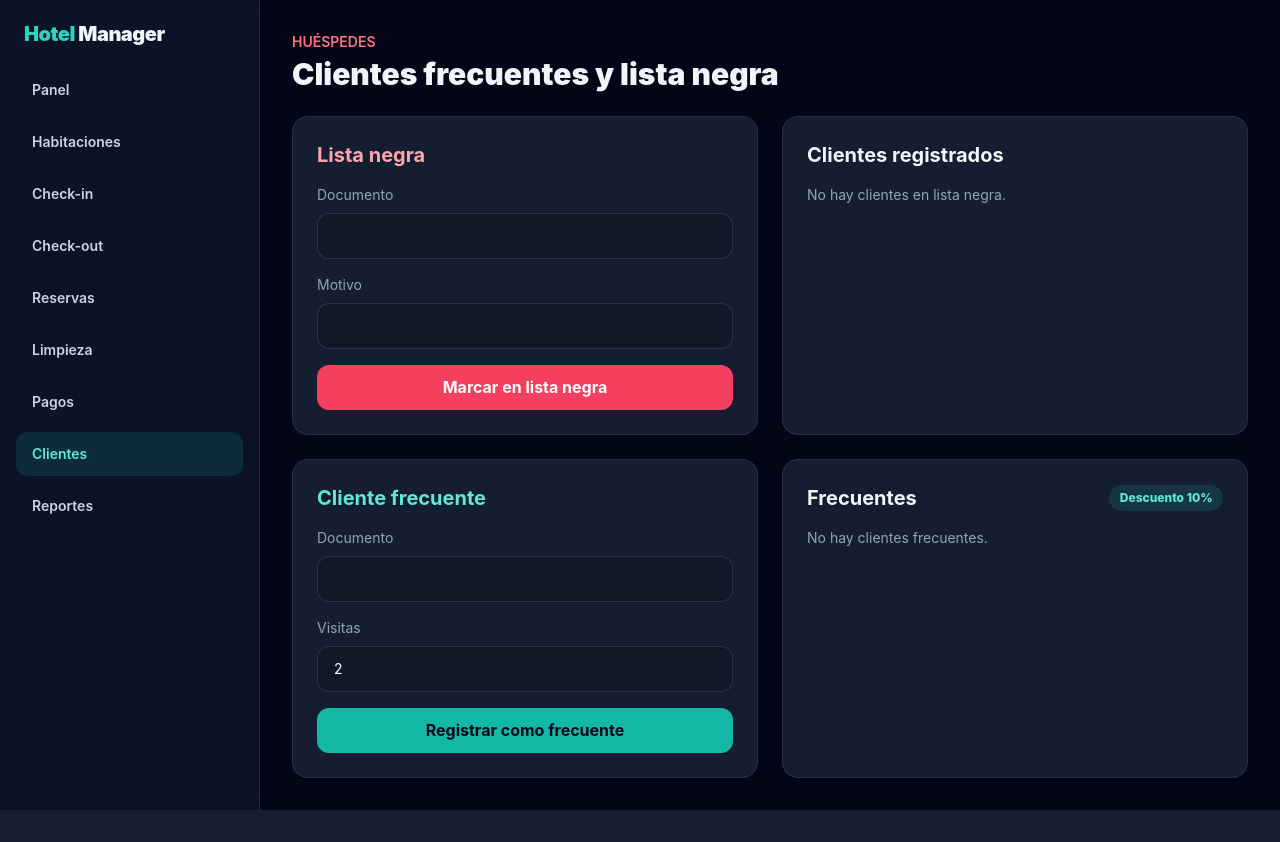
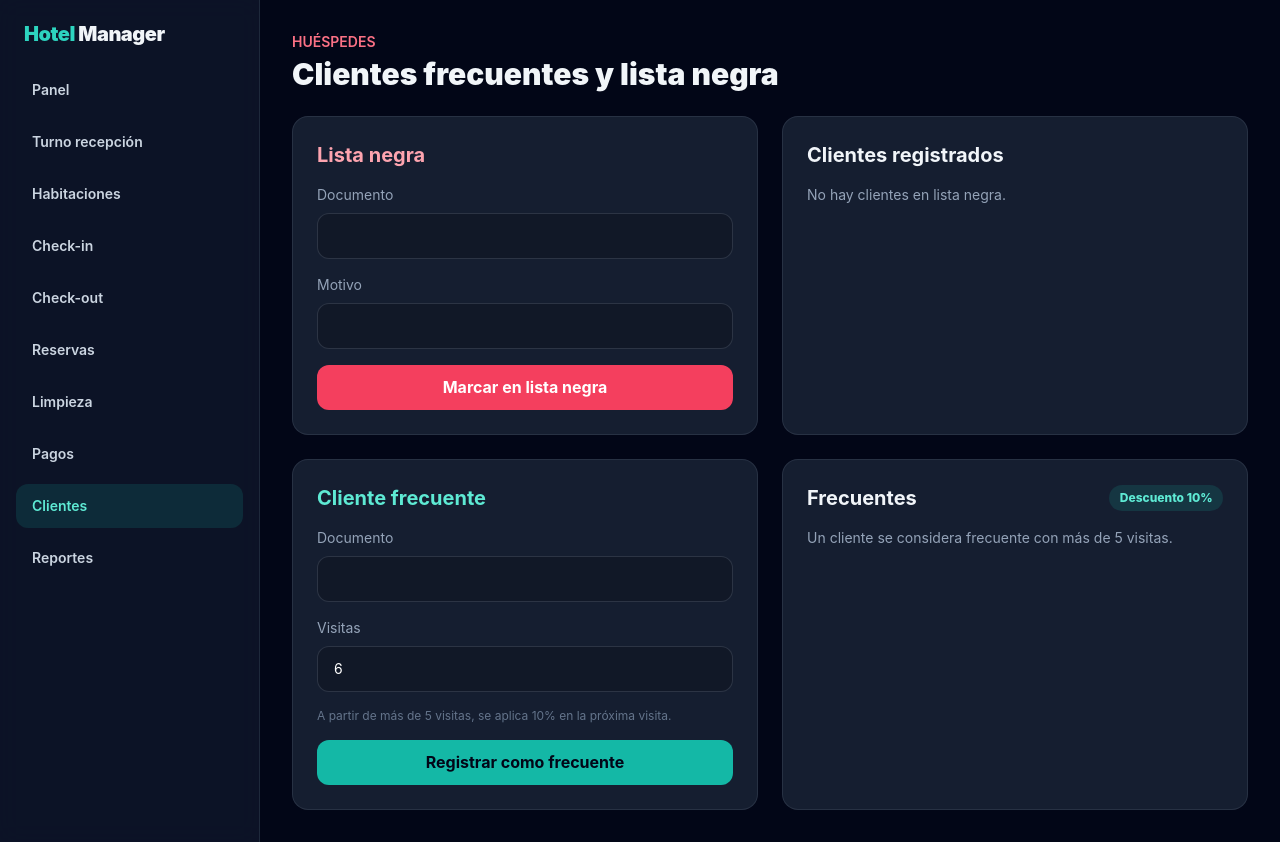
Before and after one commit to DiegoVillanueva32/Sistema-hotelero, a Flask app: page /clientes in a window 1280 px wide. Before the commit the page ends 810 px from the top, so only its background shows below. Run offline with Flask 3, Linux system fonts and the light colour scheme; some libraries are stand-ins or nearby versions.

Commit message:
Completar turnos registro clientes reportes y horarios
Co-authored-by: Copilot <223556219+Copilot@users.noreply.github.com>

```diff
--- a/app/routes/main.py
+++ b/app/routes/main.py
@@ -1,6 +1,7 @@
 import datetime
+import io
 
-from flask import Blueprint, flash, redirect, render_template, request, url_for
+from flask import Blueprint, Response, flash, redirect, render_template, request, url_for
 
 from app.persistence.persistencia import validar_password_admin
 from app.services.hotel_service import hotel_service
@@ -77,13 +78,16 @@ def accion_habitacion(id_habitacion):
 def checkin():
     gestor = hotel_service.gestor
     ahora = datetime.datetime.now()
-    requiere_autorizacion = ahora.hour < 10
+    requiere_autorizacion = ahora.hour < 8 or ahora.hour >= 10
 
     if request.method == "POST":
         autorizacion_administrativa = request.form.get("administrador") == "1"
 
         if requiere_autorizacion and not autorizacion_administrativa:
-            flash("Antes de las 10:00 debe marcar la autorización administrativa e ingresar la contraseña del administrador.", "error")
+            if ahora.hour < 8:
+                flash("Antes de las 08:00 debe marcar la autorización administrativa e ingresar la contraseña del administrador.", "error")
+            else:
+                flash("Desde las 10:00 debe marcar la autorización administrativa e ingresar la contraseña del administrador.", "error")
             return redirect(url_for("main.checkin"))
 
         autorizado = not requiere_autorizacion
@@ -209,9 +213,9 @@ def clientes():
             ejecutar_accion(gestor.quitar_lista_negra, documento)
         elif accion == "marcar_frecuente":
             try:
-                visitas = int(request.form.get("visitas", "2") or 2)
+                visitas = int(request.form.get("visitas", "6") or 6)
             except ValueError:
-                visitas = 2
+                visitas = 6
             ejecutar_accion(gestor.marcar_cliente_frecuente, documento, visitas)
         return redirect(url_for("main.clientes"))
 
@@ -249,6 +253,132 @@ def reportes():
         ingresos=ingresos,
         resumen=gestor.obtener_resumen_indicadores(),
         auditoria=list(reversed(gestor.obtener_auditoria()))[:100],
+        clientes=gestor.clientes_frecuentes,
+        reservas=gestor.obtener_historial_reservas(),
+        turnos=gestor.obtener_historial_turnos(),
         fecha_inicio=fecha_inicio,
         fecha_fin=fecha_fin,
     )
+
+
+@bp.route("/turno", methods=["GET", "POST"])
+def turno():
+    gestor = hotel_service.gestor
+    if request.method == "POST":
+        accion = request.form.get("accion")
+        if accion == "abrir":
+            ejecutar_accion(gestor.abrir_turno, request.form.get("recepcionista", ""))
+        elif accion == "cerrar":
+            ejecutar_accion(gestor.cerrar_turno)
+        return redirect(url_for("main.turno"))
+
+    return render_template(
+        "turno.html",
+        turno=gestor.turno_actual,
+        historial=gestor.obtener_historial_turnos(),
+        arqueo=gestor.generar_arqueo(),
+    )
+
+
+@bp.route("/reportes/exportar/<formato>")
+def exportar_reporte(formato):
+    gestor = hotel_service.gestor
+    auditoria = gestor.obtener_auditoria()
+    clientes = gestor.clientes_frecuentes
+
+    if formato == "excel":
+        try:
+            from openpyxl import Workbook
+            from openpyxl.styles import Font, PatternFill
+        except ImportError:
+            flash("Excel requiere instalar openpyxl.", "error")
+            return redirect(url_for("main.reportes"))
+
+        libro = Workbook()
+        hoja = libro.active
+        hoja.title = "Registro general"
+        hoja.append(["Fecha", "Usuario / recepcionista", "Acción", "Habitación", "Detalle"])
+        for fila in auditoria:
+            hoja.append([fila["fecha"], fila["usuario"], fila["accion"], fila["id_habitacion"] or "—", fila["detalle"]])
+        for celda in hoja[1]:
+            celda.font = Font(bold=True, color="FFFFFF")
+            celda.fill = PatternFill("solid", fgColor="0F766E")
+        hoja.freeze_panes = "A2"
+
+        hoja_clientes = libro.create_sheet("Clientes y visitas")
+        hoja_clientes.append(["Documento", "Visitas", "Tipo", "Descuento próxima visita"])
+        for documento, visitas in sorted(clientes.items(), key=lambda item: item[0]):
+            frecuente = visitas > 5
+            hoja_clientes.append([documento, visitas, "Frecuente" if frecuente else "Regular", "10%" if frecuente else "0%"])
+        for celda in hoja_clientes[1]:
+            celda.font = Font(bold=True, color="FFFFFF")
+            celda.fill = PatternFill("solid", fgColor="0F766E")
+
+        hoja_pagos = libro.create_sheet("Pagos")
+        hoja_pagos.append(["Habitación", "Huésped", "Documento", "Base", "Descuento", "Total", "Método", "Fecha"])
+        for pago in gestor.obtener_pagos():
+            hoja_pagos.append([pago["id_habitacion"], pago["huesped"], pago["doc"], pago["monto_base"], pago["descuento"], pago["monto"], pago["metodo"], pago["fecha"]])
+        for hoja_temp in (hoja, hoja_clientes, hoja_pagos):
+            for columna in hoja_temp.columns:
+                hoja_temp.column_dimensions[columna[0].column_letter].width = 24
+
+        salida = io.BytesIO()
+        libro.save(salida)
+        salida.seek(0)
+        return Response(
+            salida.getvalue(),
+            mimetype="application/vnd.openxmlformats-officedocument.spreadsheetml.sheet",
+            headers={"Content-Disposition": "attachment; filename=registro_hotel.xlsx"},
+        )
+
+    if formato == "pdf":
+        try:
+            from reportlab.lib import colors
+            from reportlab.lib.pagesizes import landscape, letter
+            from reportlab.lib.styles import getSampleStyleSheet
+            from reportlab.platypus import Paragraph, SimpleDocTemplate, Spacer, Table, TableStyle
+        except ImportError:
+            flash("PDF requiere instalar reportlab.", "error")
+            return redirect(url_for("main.reportes"))
+
+        salida = io.BytesIO()
+        documento = SimpleDocTemplate(salida, pagesize=landscape(letter))
+        estilos = getSampleStyleSheet()
+        contenido = [Paragraph("Registro general del hotel", estilos["Title"]), Spacer(1, 12)]
+        filas = [["Fecha", "Recepcionista", "Acción", "Habitación", "Detalle"]]
+        for fila in auditoria[-100:]:
+            filas.append([fila["fecha"], fila["usuario"], fila["accion"], fila["id_habitacion"] or "—", fila["detalle"][:120]])
+        tabla = Table(filas, repeatRows=1)
+        tabla.setStyle(TableStyle([
+            ("BACKGROUND", (0, 0), (-1, 0), colors.HexColor("#0f766e")),
+            ("TEXTCOLOR", (0, 0), (-1, 0), colors.white),
+            ("GRID", (0, 0), (-1, -1), 0.4, colors.grey),
+            ("FONT", (0, 0), (-1, 0), "Helvetica-Bold"),
+            ("VALIGN", (0, 0), (-1, -1), "TOP"),
+            ("FONTSIZE", (0, 0), (-1, -1), 7),
+        ]))
+        contenido.append(tabla)
+        contenido.append(Spacer(1, 16))
+        contenido.append(Paragraph("Clientes y visitas", estilos["Heading2"]))
+        filas_clientes = [["Documento", "Visitas", "Categoría", "Descuento"]]
+        for documento_cliente, visitas in sorted(clientes.items(), key=lambda item: item[0]):
+            frecuente = visitas > 5
+            filas_clientes.append([documento_cliente, str(visitas), "Frecuente" if frecuente else "Regular", "10%" if frecuente else "0%"])
+        tabla_clientes = Table(filas_clientes, repeatRows=1)
+        tabla_clientes.setStyle(TableStyle([
+            ("BACKGROUND", (0, 0), (-1, 0), colors.HexColor("#334155")),
+            ("TEXTCOLOR", (0, 0), (-1, 0), colors.white),
+            ("GRID", (0, 0), (-1, -1), 0.4, colors.grey),
+            ("FONT", (0, 0), (-1, 0), "Helvetica-Bold"),
+        ]))
+        contenido.append(tabla_clientes)
+        documento.build(contenido)
+        salida.seek(0)
+        return Response(
+            salida.getvalue(),
+            mimetype="application/pdf",
+            headers={"Content-Disposition": "attachment; filename=registro_hotel.pdf"},
+        )
+
+    flash("Formato de exportación no válido.", "error")
+    return redirect(url_for("main.reportes"))
--- a/requirements.txt
+++ b/requirements.txt
@@ -1,2 +1,4 @@
 Flask>=3.1,<4
 mysql-connector-python>=9.0,<10
+openpyxl>=3.1,<4
+reportlab>=4.0,<5
--- a/templates/base.html
+++ b/templates/base.html
@@ -14,7 +14,7 @@
         <a href="{{ url_for('main.dashboard') }}" class="text-xl font-black tracking-tight"><span class="text-teal-400">Hotel</span> Manager</a>
       </div>
       <nav class="grid grid-cols-2 gap-2 px-4 pb-4 lg:grid-cols-1">
-        {% set nav = [('dashboard','Panel'),('habitaciones','Habitaciones'),('checkin','Check-in'),('checkout','Check-out'),('reservas','Reservas'),('limpieza','Limpieza'),('pagos','Pagos'),('clientes','Clientes'),('reportes','Reportes')] %}
+        {% set nav = [('dashboard','Panel'),('turno','Turno recepción'),('habitaciones','Habitaciones'),('checkin','Check-in'),('checkout','Check-out'),('reservas','Reservas'),('limpieza','Limpieza'),('pagos','Pagos'),('clientes','Clientes'),('reportes','Reportes')] %}
         {% for endpoint, label in nav %}
         <a href="{{ url_for('main.' ~ endpoint) }}" class="rounded-xl px-4 py-3 text-sm font-semibold text-slate-300 hover:bg-slate-800 hover:text-white {% if request.endpoint == 'main.' ~ endpoint %}bg-teal-500/15 text-teal-300{% endif %}">{{ label }}</a>
         {% endfor %}
--- a/templates/checkin.html
+++ b/templates/checkin.html
@@ -15,7 +15,7 @@
     <label class="block text-sm text-slate-400">Nombre completo<input class="input-dark mt-2" name="nombre" autocomplete="name" required></label>
     <label class="block text-sm text-slate-400">Documento<input class="input-dark mt-2" name="documento" autocomplete="off" required></label>
     {% if requiere_autorizacion %}
-    <p class="rounded-xl border border-amber-500/30 bg-amber-500/10 p-3 text-sm text-amber-100">Hora actual {{ hora_actual }}: antes de las 10:00 se requiere autorización administrativa.</p>
+    <p class="rounded-xl border border-amber-500/30 bg-amber-500/10 p-3 text-sm text-amber-100">Hora actual {{ hora_actual }}: fuera del horario normal de 08:00 a 09:59. Se requiere autorización administrativa.</p>
     {% else %}
     <p class="rounded-xl border border-teal-500/30 bg-teal-500/10 p-3 text-sm text-teal-200">Hora actual {{ hora_actual }}: check-in autorizado sin contraseña.</p>
     {% endif %}
--- a/templates/clientes.html
+++ b/templates/clientes.html
@@ -7,7 +7,7 @@
   <section class="card p-6"><h2 class="text-xl font-bold">Clientes registrados</h2><div class="mt-4 space-y-2">{% for doc,motivo in lista_negra.items() %}<div class="flex items-center justify-between gap-3 rounded-xl border border-rose-500/20 bg-rose-500/10 p-3"><div><strong>{{ doc }}</strong><p class="text-sm text-rose-200">{{ motivo }}</p></div><form method="post"><input type="hidden" name="accion" value="quitar_negra"><input type="hidden" name="documento" value="{{ doc }}"><button class="btn bg-slate-700 text-white">Quitar</button></form></div>{% else %}<p class="text-sm text-slate-400">No hay clientes en lista negra.</p>{% endfor %}</div></section>
 </div>
 <div class="mt-6 grid gap-6 lg:grid-cols-2">
-  <form class="card space-y-4 p-6" method="post"><h2 class="text-xl font-bold text-teal-300">Cliente frecuente</h2><input type="hidden" name="accion" value="marcar_frecuente"><label class="block text-sm text-slate-400">Documento<input class="input-dark mt-2" name="documento" inputmode="numeric" required></label><label class="block text-sm text-slate-400">Visitas<input class="input-dark mt-2" name="visitas" type="number" min="2" value="2" required></label><button class="btn w-full bg-teal-500 text-slate-950">Registrar como frecuente</button></form>
-  <section class="card p-6"><div class="flex items-center justify-between"><h2 class="text-xl font-bold">Frecuentes</h2><span class="status bg-teal-500/15 text-teal-300">Descuento {{ '%.0f'|format(descuento) }}%</span></div><div class="mt-4 space-y-2">{% for doc,visitas in frecuentes.items() %}<div class="flex justify-between rounded-xl bg-slate-950/40 p-3"><strong>{{ doc }}</strong><span class="text-slate-400">{{ visitas }} visitas</span></div>{% else %}<p class="text-sm text-slate-400">No hay clientes frecuentes.</p>{% endfor %}</div></section>
+  <form class="card space-y-4 p-6" method="post"><h2 class="text-xl font-bold text-teal-300">Cliente frecuente</h2><input type="hidden" name="accion" value="marcar_frecuente"><label class="block text-sm text-slate-400">Documento<input class="input-dark mt-2" name="documento" inputmode="numeric" required></label><label class="block text-sm text-slate-400">Visitas<input class="input-dark mt-2" name="visitas" type="number" min="6" value="6" required></label><p class="text-xs text-slate-500">A partir de más de 5 visitas, se aplica {{ '%.0f'|format(descuento) }}% en la próxima visita.</p><button class="btn w-full bg-teal-500 text-slate-950">Registrar como frecuente</button></form>
+  <section class="card p-6"><div class="flex items-center justify-between"><h2 class="text-xl font-bold">Frecuentes</h2><span class="status bg-teal-500/15 text-teal-300">Descuento {{ '%.0f'|format(descuento) }}%</span></div><div class="mt-4 space-y-2">{% for doc,visitas in frecuentes.items() %}<div class="flex justify-between rounded-xl bg-slate-950/40 p-3"><strong>{{ doc }}</strong><span class="text-slate-400">{{ visitas }} visitas</span></div>{% else %}<p class="text-sm text-slate-400">Un cliente se considera frecuente con más de 5 visitas.</p>{% endfor %}</div></section>
 </div>
 {% endblock %}
--- a/templates/reportes.html
+++ b/templates/reportes.html
@@ -1,9 +1,10 @@
 {% extends 'base.html' %}
 {% block title %}Reportes | Hotel Manager{% endblock %}
 {% block content %}
-<div class="mb-6"><p class="text-sm font-semibold text-violet-400">ANÁLISIS</p><h1 class="mt-1 text-3xl font-black">Reportes y auditoría</h1></div>
+<div class="mb-6 flex flex-wrap items-end justify-between gap-4"><div><p class="text-sm font-semibold text-violet-400">ANÁLISIS</p><h1 class="mt-1 text-3xl font-black">Reportes y registro general</h1></div><div class="flex gap-2"><a class="btn bg-emerald-500 text-slate-950" href="{{ url_for('main.exportar_reporte', formato='excel') }}">Exportar Excel</a><a class="btn bg-rose-500 text-white" href="{{ url_for('main.exportar_reporte', formato='pdf') }}">Exportar PDF</a></div></div>
 <div class="grid gap-4 md:grid-cols-4 mb-6"><div class="card p-5"><p class="text-sm text-slate-400">Total habitaciones</p><p class="mt-1 text-3xl font-black">{{ ocupacion.total }}</p></div><div class="card p-5"><p class="text-sm text-slate-400">Ocupadas</p><p class="mt-1 text-3xl font-black text-rose-300">{{ ocupacion.ocupadas }}</p></div><div class="card p-5"><p class="text-sm text-slate-400">Disponibles</p><p class="mt-1 text-3xl font-black text-teal-300">{{ ocupacion.disponibles }}</p></div><div class="card p-5"><p class="text-sm text-slate-400">Ocupación</p><p class="mt-1 text-3xl font-black text-violet-300">{{ '%.1f'|format(ocupacion.porcentaje) }}%</p></div></div>
 <form class="card mb-6 grid gap-3 p-4 md:grid-cols-[1fr_1fr_auto]" method="get"><label class="text-sm text-slate-400">Desde<input class="input-dark mt-2" type="date" name="fecha_inicio" value="{{ fecha_inicio or '' }}"></label><label class="text-sm text-slate-400">Hasta<input class="input-dark mt-2" type="date" name="fecha_fin" value="{{ fecha_fin or '' }}"></label><button class="btn self-end bg-violet-500 text-white">Consultar ingresos</button></form>
 {% if ingresos is not none %}<div class="card mb-6 p-5"><p class="text-sm text-slate-400">Ingresos del periodo</p><p class="mt-1 text-3xl font-black text-emerald-300">${{ '%.2f'|format(ingresos.total_ingresos) }}</p><p class="mt-2 text-sm text-slate-400">{{ ingresos.cantidad_pagos }} pagos registrados</p></div>{% endif %}
 <section class="card overflow-hidden"><div class="border-b border-slate-800 p-4"><h2 class="text-lg font-bold">Últimos movimientos auditados</h2></div><div class="overflow-x-auto"><table class="w-full text-left text-sm"><thead class="text-slate-400"><tr><th class="p-4">Fecha</th><th class="p-4">Usuario</th><th class="p-4">Acción</th><th class="p-4">Detalle</th></tr></thead><tbody>{% for a in auditoria %}<tr class="border-t border-slate-800/60"><td class="p-4 text-slate-400">{{ a.fecha }}</td><td class="p-4">{{ a.usuario }}</td><td class="p-4 font-bold">{{ a.accion }}</td><td class="p-4">{{ a.detalle }}</td></tr>{% else %}<tr><td class="p-4 text-slate-400" colspan="4">No hay movimientos registrados.</td></tr>{% endfor %}</tbody></table></div></section>
+<section class="card mt-6 overflow-hidden"><div class="border-b border-slate-800 p-4"><h2 class="text-lg font-bold">Clientes y visitas</h2></div><div class="overflow-x-auto"><table class="w-full text-left text-sm"><thead class="text-slate-400"><tr><th class="p-4">Documento</th><th class="p-4">Visitas</th><th class="p-4">Clasificación</th><th class="p-4">Descuento próxima visita</th></tr></thead><tbody>{% for documento,visitas in clientes.items()|sort %}<tr class="border-t border-slate-800/60"><td class="p-4 font-bold">{{ documento }}</td><td class="p-4">{{ visitas }}</td><td class="p-4">{% if visitas > 5 %}<span class="status bg-teal-500/15 text-teal-300">Frecuente</span>{% else %}<span class="status bg-slate-700 text-slate-300">Regular</span>{% endif %}</td><td class="p-4">{% if visitas > 5 %}10%{% else %}0%{% endif %}</td></tr>{% else %}<tr><td class="p-4 text-slate-400" colspan="4">No hay clientes registrados.</td></tr>{% endfor %}</tbody></table></div></section>
 {% endblock %}
```
Also changed, not shown: app/core/gestor_hotel.py (+21 -9 lines), templates/dashboard.html (+4 -3 lines), templates/turno.html (added, +17 -0 lines).
